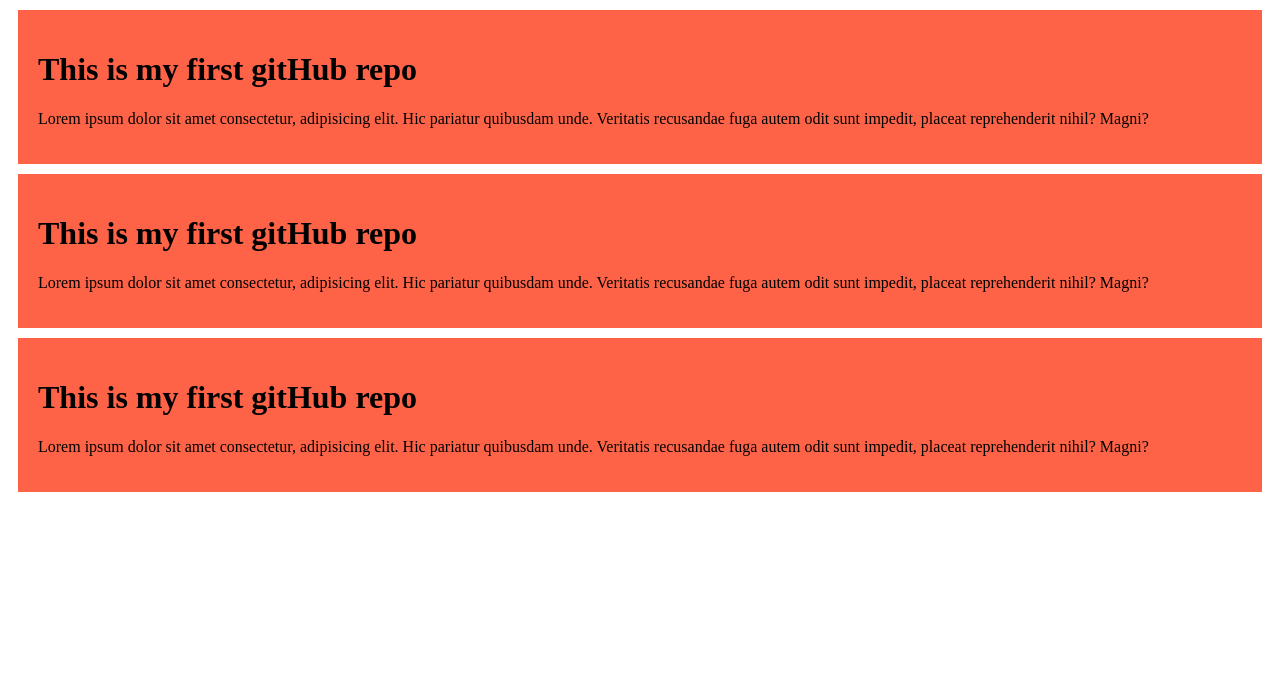
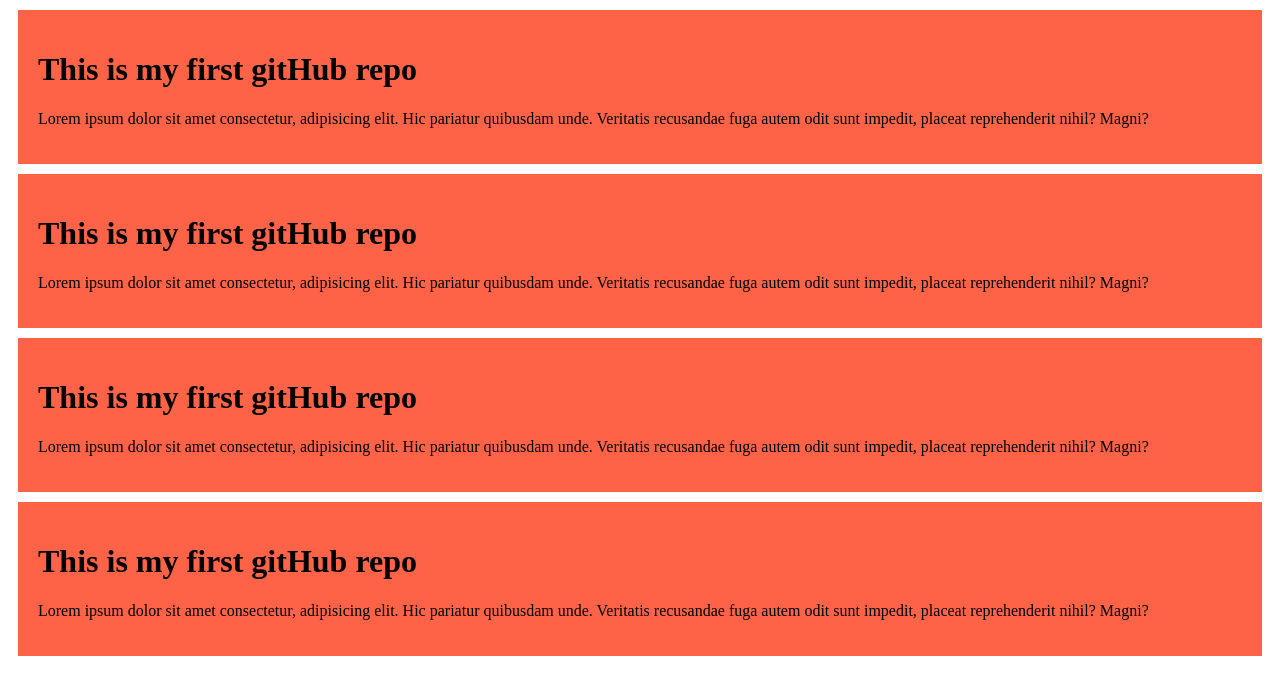
Before and after one commit to samir-45/my-first-gitHub-repo, a plain HTML site: page index.html in a window 1280 px wide. Drawn offline with Linux system fonts and the light colour scheme.

Commit message:
my third git push

```diff
--- a/index.html
+++ b/index.html
@@ -19,6 +19,10 @@
         <h1>This is my first gitHub repo</h1>
 <p>Lorem ipsum dolor sit amet consectetur, adipisicing elit. Hic pariatur quibusdam unde. Veritatis recusandae fuga autem odit sunt impedit, placeat reprehenderit nihil? Magni?</p>
     </div>
+    <div>
+        <h1>This is my first gitHub repo</h1>
+<p>Lorem ipsum dolor sit amet consectetur, adipisicing elit. Hic pariatur quibusdam unde. Veritatis recusandae fuga autem odit sunt impedit, placeat reprehenderit nihil? Magni?</p>
+    </div>
 
 </body>
 </html>
```
